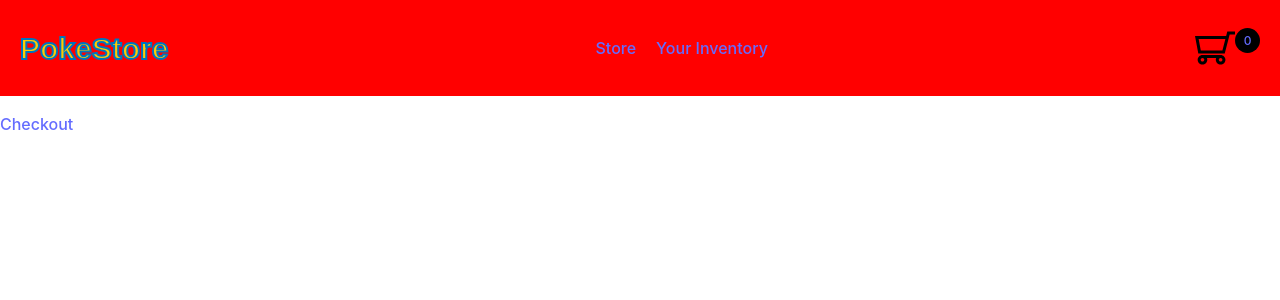
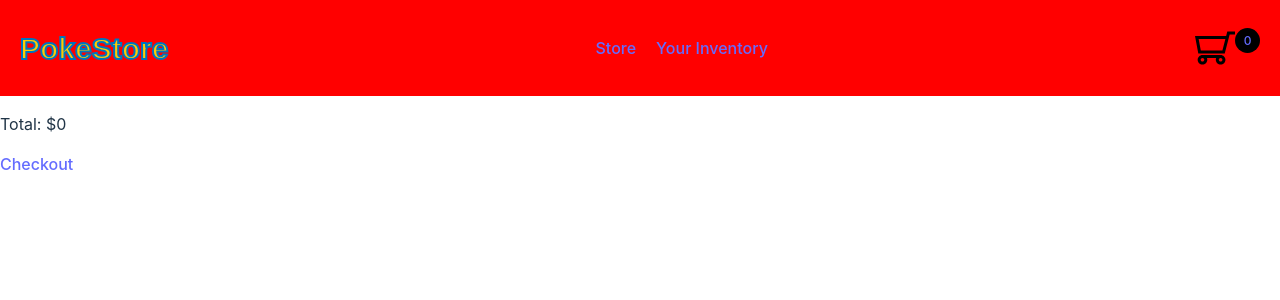
Before and after one commit to Mandoom/ProyectoFinal-Dominguez, a React (Vite) app: page /cart in a window 1280 px wide. Shown: the top 300 px of the page. Built offline with nearby package versions, Linux system fonts and the light colour scheme; a web font is replaced by a local one.

Commit message:
display total and subtotal

```diff
--- a/src/components/Cart.jsx
+++ b/src/components/Cart.jsx
@@ -6,7 +6,7 @@ import {  Link } from 'react-router-dom'
 
 function Cart () {
 
-    const {cart} = useContext(cartContext)
+    const {cart, orderTotal} = useContext(cartContext)
 
     return(
     <div>
@@ -15,6 +15,7 @@ function Cart () {
                 <CartItem key={product.id} product={product}/>
             )}
         </ul>
+        <p>Total: ${orderTotal()}</p>
         <Link to={'/checkout'}>Checkout</Link>
     </div>
     )
--- a/src/components/CartItem.jsx
+++ b/src/components/CartItem.jsx
@@ -24,7 +24,8 @@ function CartItem ( {product} ) {
 
     return (
         <li>
-          <p>{product.name} x {product.qty}</p> <button onClick={handleRemove}>Remove from Cart</button>
+          <p>{product.name} x {product.qty} <span>Subtotal = ${product.price * product.qty}</span></p>
+          <button onClick={handleRemove}>Remove from Cart</button>
         </li>
     )
 }
```
